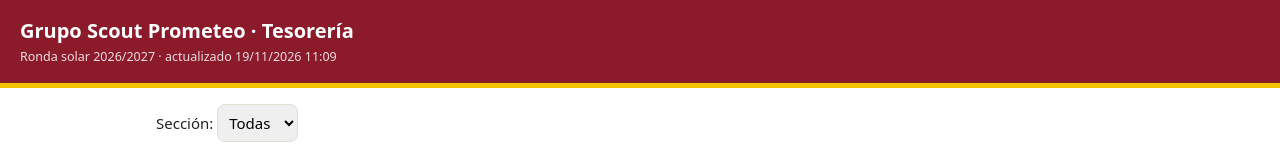
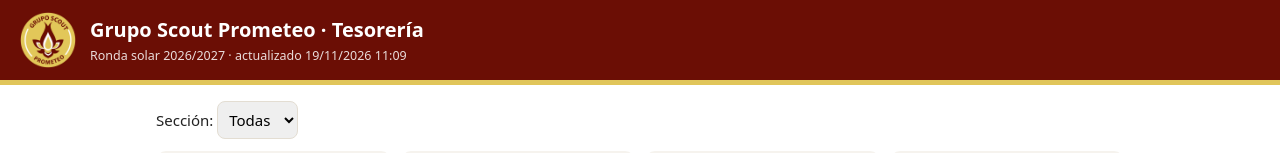
Before and after one commit to nborja26/gs-prometeo-tesoreria, a plain HTML site: page docs/index.html in a window 1280 px wide. Shown: the top 153 px of the page. Drawn offline with Linux system fonts and the light colour scheme.

Commit message:
Vigilar presupuesto y cambiar logo

```diff
--- a/docs/index.html
+++ b/docs/index.html
@@ -3,12 +3,13 @@
 <head>
 <meta charset="utf-8">
 <meta name="viewport" content="width=device-width, initial-scale=1">
-<title>Tesorería · Grupo Scout Prometeo</title>
+<link rel="icon" href="logo.png"><title>Tesorería · Grupo Scout Prometeo</title>
 <style>
-:root{color-scheme:light;--rojo:#8b1a2b;--amar:#f2c500;--bg:#fff;--gris:#f6f3ee;--txt:#222;--lin:#e3ddd2}
+:root{color-scheme:light;--rojo:#6b0e05;--amar:#e0c55a;--bg:#fff;--gris:#f6f3ee;--txt:#222;--lin:#e3ddd2}
 *{box-sizing:border-box}
 body{margin:0;font:15px/1.45 system-ui,sans-serif;background:var(--bg);color:var(--txt)}
-header{background:var(--rojo);color:#fff;padding:16px 20px;border-bottom:5px solid var(--amar)}
+header{background:var(--rojo);color:#fff;padding:12px 20px;border-bottom:5px solid var(--amar);display:flex;align-items:center;gap:14px}
+header img{width:56px;height:56px}
 header h1{margin:0;font-size:20px} header small{opacity:.85}
 main{max-width:1000px;margin:auto;padding:16px}
 .kpis{display:grid;grid-template-columns:repeat(auto-fit,minmax(150px,1fr));gap:10px;margin:12px 0}
@@ -26,7 +27,7 @@ th{background:var(--gris)} td.r{text-align:right}
 </style>
 </head>
 <body>
-<header><h1>Grupo Scout Prometeo · Tesorería</h1><small id="meta"></small></header>
+<header><img src="logo.png" alt="Logo Grupo Scout Prometeo"><div><h1>Grupo Scout Prometeo · Tesorería</h1><small id="meta"></small></div></header>
 <main>
 <label>Sección: <select id="sec"></select></label>
 <div class="kpis" id="kpis"></div>
```
Also changed, not shown: docs/logo.png (added), 1 other file.
